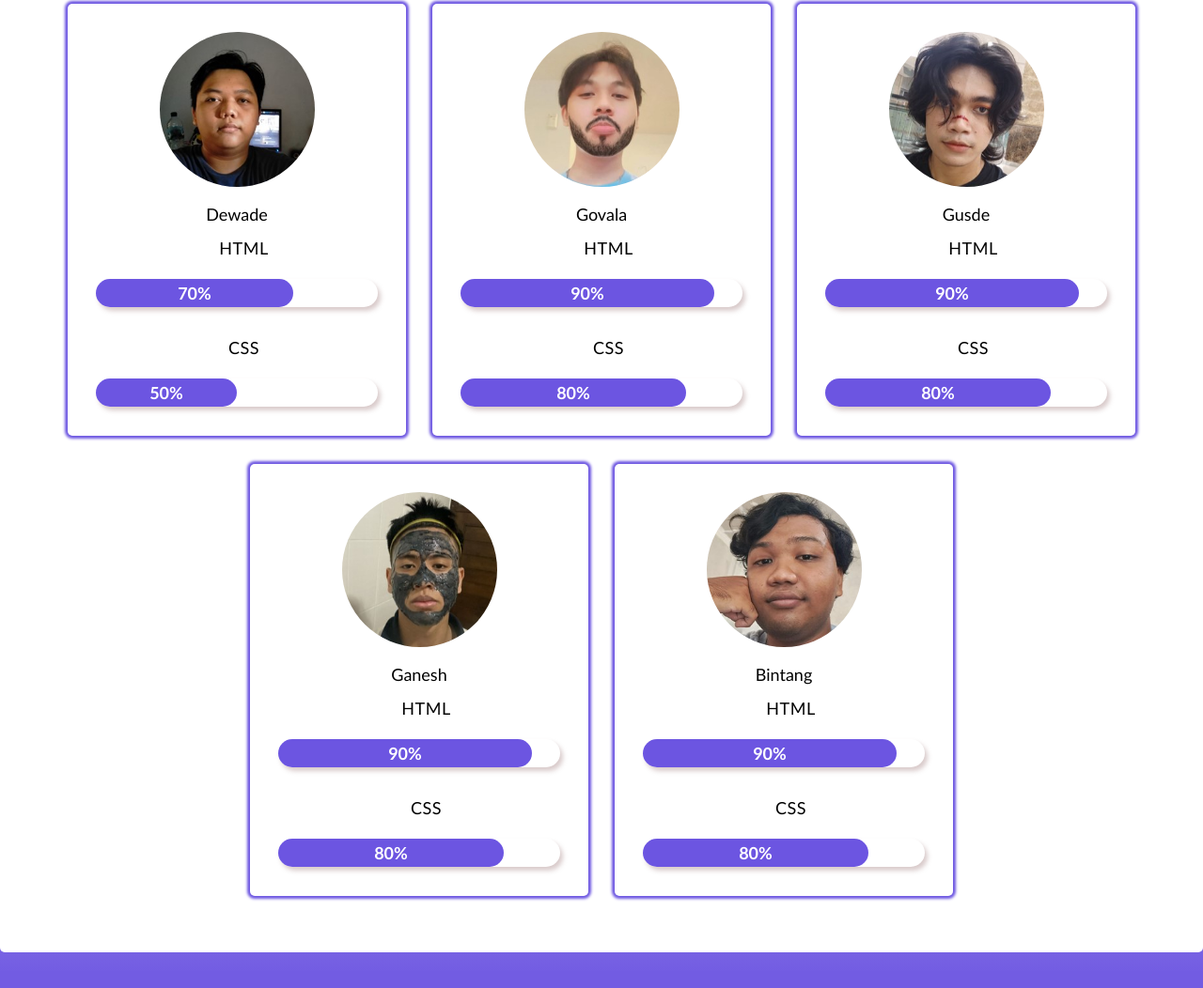
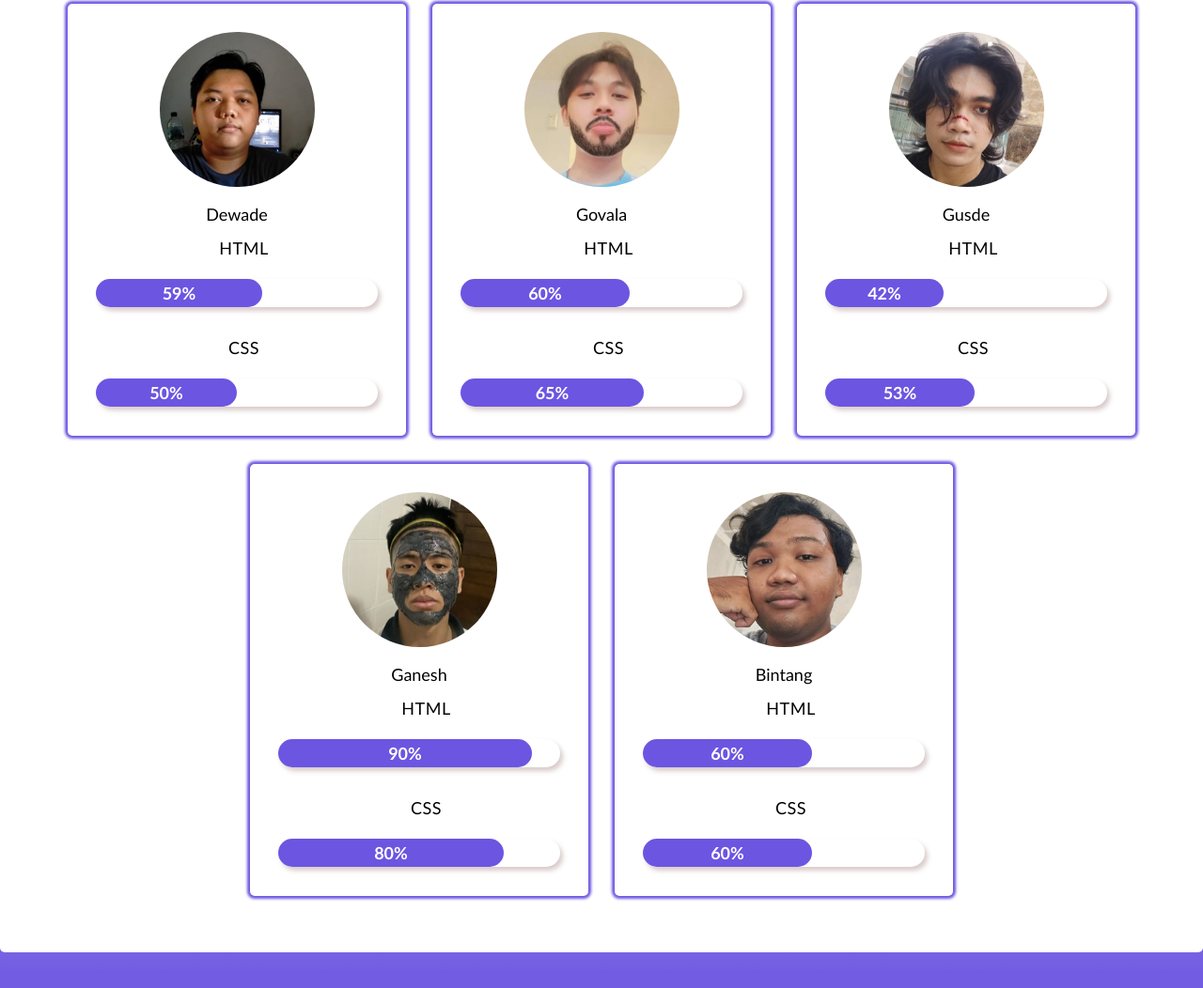
Before and after one commit to ines901231/baking-complete, a plain HTML site: page utsbackup/index.html in a window 1280 px wide. Shown: the part 234-1286 px from the top of the page at 94% size. Drawn offline with Linux system fonts and the light colour scheme.

Commit message:
selsai (beneran)

```diff
--- a/utsbackup/index.html
+++ b/utsbackup/index.html
@@ -36,7 +36,7 @@
                     <h3>Dewade</h3>
                     <h4>HTML</h4>
                     <div class="progress-bar">
-                        <span data-width="70%"></span>
+                        <span data-width="59%"></span>
                     </div>
                 </div>
                 <div class="progress-container">
@@ -54,13 +54,13 @@
                 <h3>Govala</h3>
                     <h4>HTML</h4>
                     <div class="progress-bar">
-                        <span data-width="90%"></span>
+                        <span data-width="60%"></span>
                     </div>
                 </div>
                 <div class="progress-container">
                     <h4>CSS</h4>
                     <div class="progress-bar">
-                        <span data-width="80%"></span>
+                        <span data-width="65%"></span>
                     </div>
                 </div>
             </div>
@@ -72,13 +72,13 @@
                     <h3>Gusde</h3>
                     <h4>HTML</h4>
                     <div class="progress-bar">
-                        <span data-width="90%"></span>
+                        <span data-width="42%"></span>
                     </div>
                 </div>
                 <div class="progress-container">
                     <h4>CSS</h4>
                     <div class="progress-bar">
-                        <span data-width="80%"></span>
+                        <span data-width="53%"></span>
                     </div>
                 </div>
             </div>
@@ -108,13 +108,13 @@
                     <h3>Bintang</h3>
                     <h4>HTML</h4>
                     <div class="progress-bar">
-                        <span data-width="90%"></span>
+                        <span data-width="60%"></span>
                     </div>
                 </div>
                 <div class="progress-container">
                     <h4>CSS</h4>
                     <div class="progress-bar">
-                        <span data-width="80%"></span>
+                        <span data-width="60%"></span>
                     </div>
                 </div>
             </div>
```
Also changed, not shown: utsgus/index.html (+5 -1 lines).
